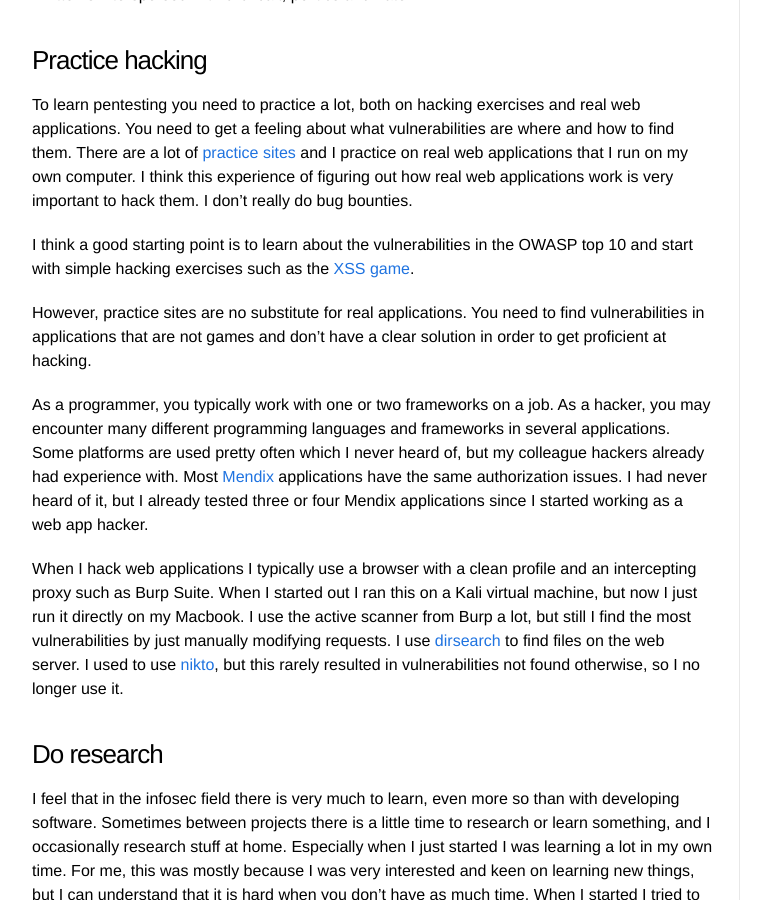
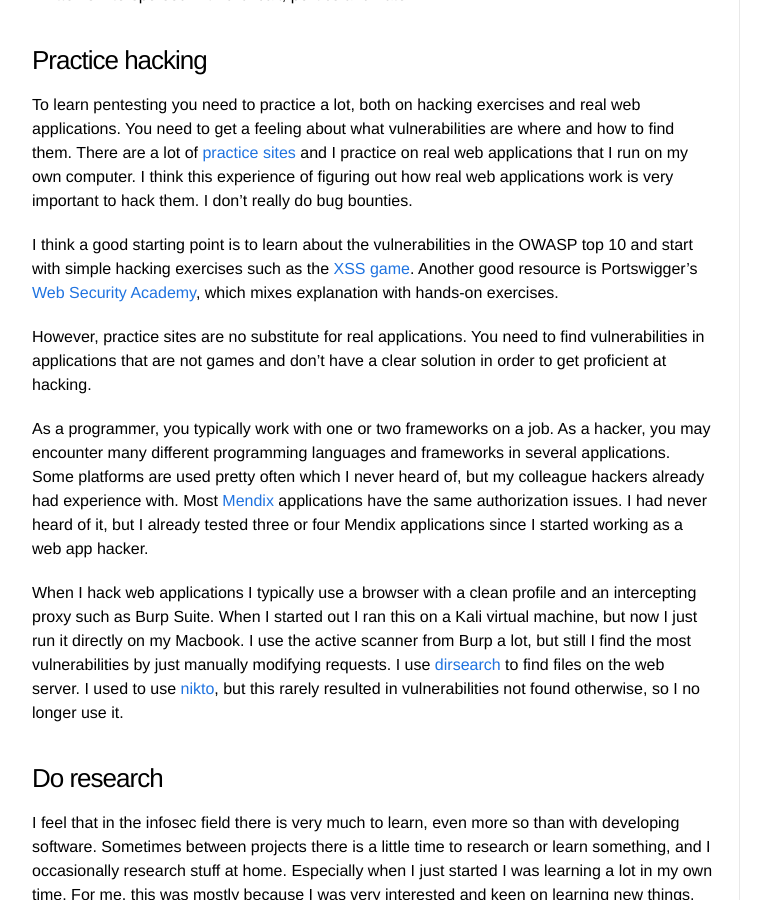
Before and after one commit to Sjord/Sjord.github.io, a Jekyll site: the page built from _posts/2019-01-22-from-developer-to-pentester-part-two.md, in a window 1280 px wide and 900 px high, scrolled down 2371 px. Shown: the whole window, without its empty margins (108-879 px from the left). Built offline with Jekyll 4.4.1, drawn with Linux system fonts in a browser that asks for light colours.

Commit message:
Link to Web Security Academy

```diff
--- a/_posts/2019-01-22-from-developer-to-pentester-part-two.md
+++ b/_posts/2019-01-22-from-developer-to-pentester-part-two.md
@@ -51,7 +51,7 @@
 
 To learn pentesting you need to practice a lot, both on hacking exercises and real web applications. You need to get a feeling about what vulnerabilities are where and how to find them. There are a lot of [practice sites](/2018/12/19/practice-hacking-with-vulnerable-systems/) and I practice on real web applications that I run on my own computer. I think this experience of figuring out how real web applications work is very important to hack them. I don't really do bug bounties.
 
-I think a good starting point is to learn about the vulnerabilities in the OWASP top 10 and start with simple hacking exercises such as the [XSS game](https://xss-game.appspot.com/).
+I think a good starting point is to learn about the vulnerabilities in the OWASP top 10 and start with simple hacking exercises such as the [XSS game](https://xss-game.appspot.com/). Another good resource is Portswigger's [Web Security Academy](https://portswigger.net/web-security), which mixes explanation with hands-on exercises.
 
 However, practice sites are no substitute for real applications. You need to find vulnerabilities in applications that are not games and don't have a clear solution in order to get proficient at hacking.
 
```
